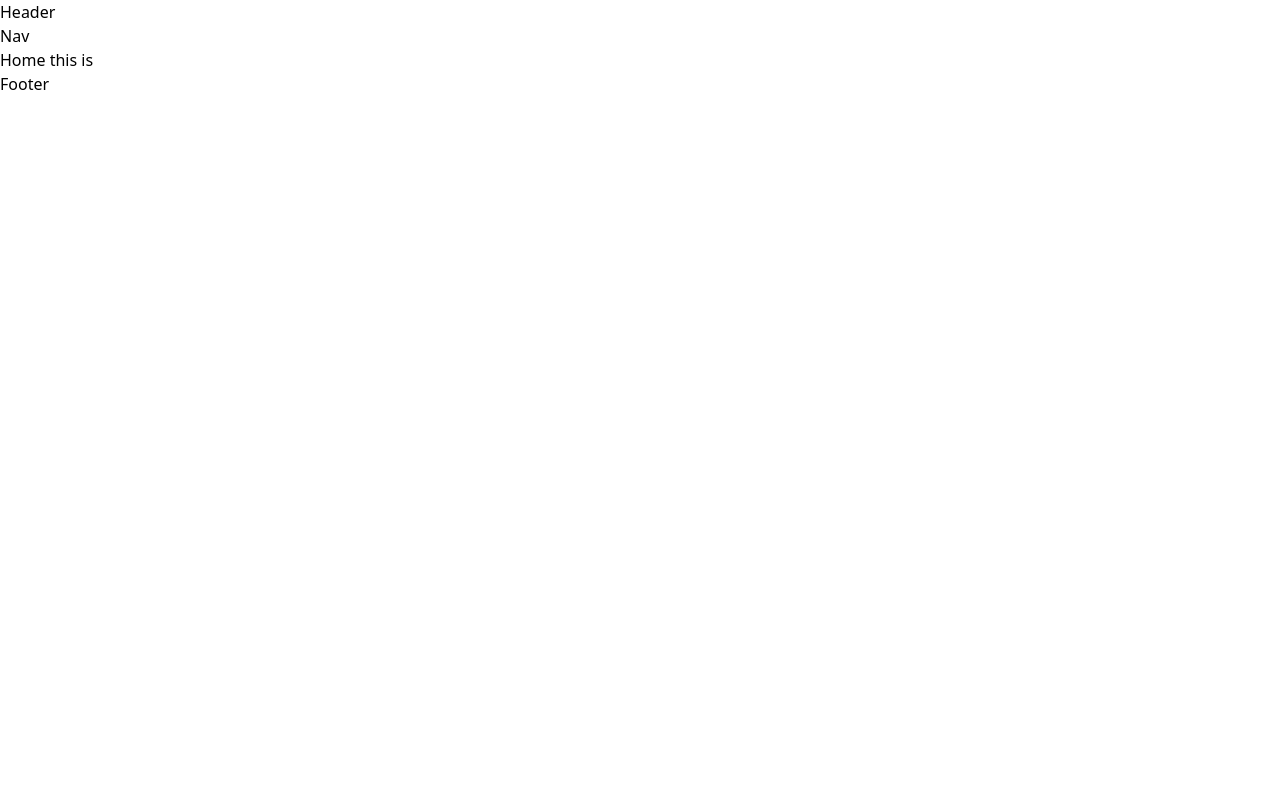
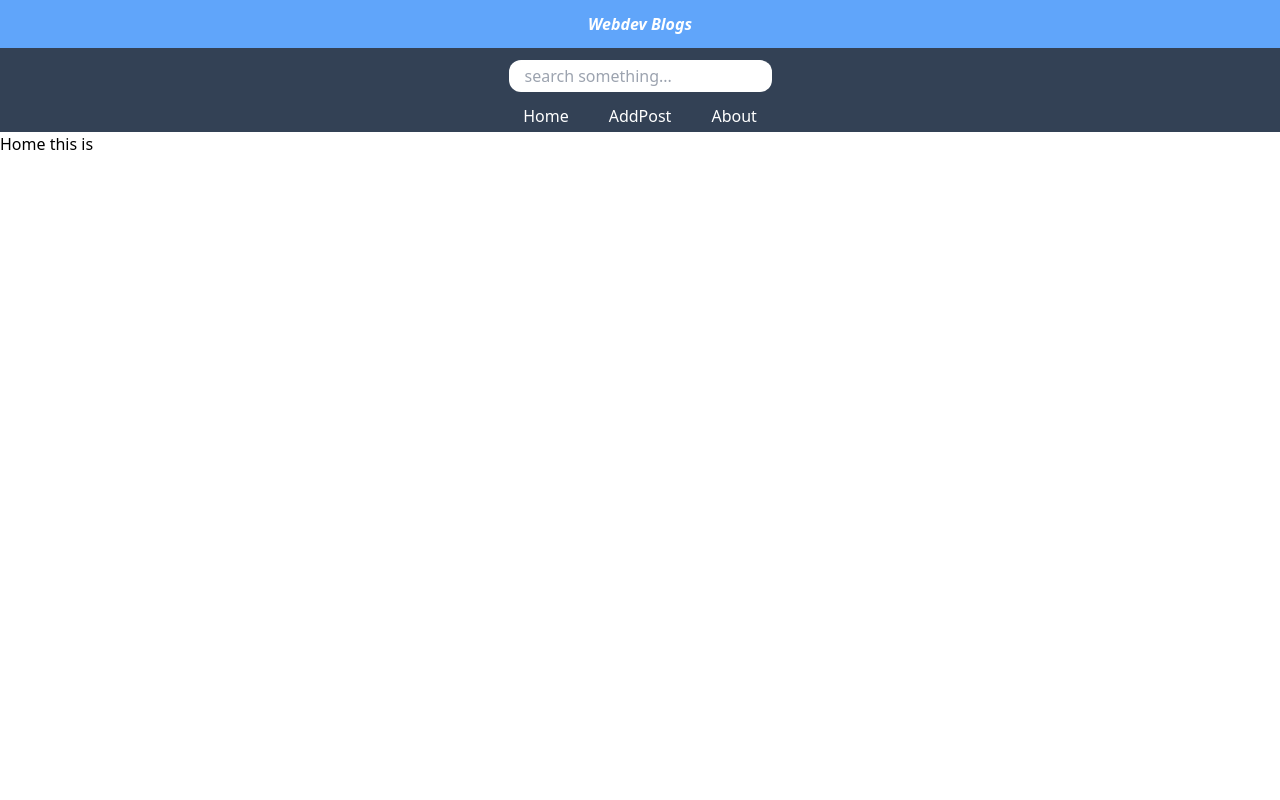
Before and after one commit to zakirali05/blogsite, a React (Create React App) app: page / in a window 1280 px wide. Shown: the top 800 px of the page. Built offline with nearby package versions, Linux system fonts and the light colour scheme.

Commit message:
header nav footer desginig done

```diff
--- a/src/About.js
+++ b/src/About.js
@@ -1,7 +1,7 @@
 import React from "react";
 
 const About = () => {
-  return <div>About</div>;
+  return <main className="flex-col  h-[100vh]">About</main>;
 };
 
 export default About;
--- a/src/AddPost.js
+++ b/src/AddPost.js
@@ -1,7 +1,7 @@
 import React from "react";
 
 const AddPost = () => {
-  return <div>AddPost</div>;
+  return <main className="flex-col  h-[100vh]">AddPost</main>;
 };
 
 export default AddPost;
--- a/src/App.js
+++ b/src/App.js
@@ -19,11 +19,12 @@ import {
   useHistory,
 } from "react-router-dom";
 function App() {
+  const [search, setSearch] = useState("");
   return (
     <div className="App">
       <Router>
-        <Header />
-        <Nav />
+        <Header title="Webdev Blogs" />
+        <Nav search={search} setSearch={setSearch} />
 
         <Routes>
           <Route path="/" element={<Home />} />
--- a/src/Footer.js
+++ b/src/Footer.js
@@ -1,7 +1,13 @@
 import React from "react";
 
 function Footer() {
-  return <div>Footer</div>;
+  const date = new Date();
+  const year = date.getFullYear();
+  return (
+    <footer className="h-8 p-6 bg-blue-400 text-white font-bold flex items-center justify-center ">
+      <h2>copyright @ {year}</h2>
+    </footer>
+  );
 }
 
 export default Footer;
--- a/src/Header.js
+++ b/src/Header.js
@@ -1,7 +1,13 @@
 import React from "react";
 
-const Header = () => {
-  return <div>Header</div>;
+const Header = ({ title }) => {
+  return (
+    <header className="h-8 p-6 bg-blue-400 text-white font-bold flex items-center justify-center ">
+      <h1>
+        <em>{title}</em>
+      </h1>
+    </header>
+  );
 };
 
 export default Header;
--- a/src/Home.js
+++ b/src/Home.js
@@ -1,7 +1,7 @@
 import React from "react";
 
 const Home = () => {
-  return <div>Home this is</div>;
+  return <main className="flex-col  h-[100vh]">Home this is</main>;
 };
 
 export default Home;
--- a/src/Nav.js
+++ b/src/Nav.js
@@ -1,7 +1,42 @@
 import React from "react";
+import { Link } from "react-router-dom";
 
-const Nav = () => {
-  return <div>Nav</div>;
+const Nav = ({ search, setSearch }) => {
+  return (
+    <nav className="bg-slate-700 h-22 ">
+      <form align="center" className="pt-3" onSubmit={(e) => e.preventDefault}>
+        <label htmlFor="search" className="hidden">
+          Search
+        </label>
+        <input
+          className="px-4 py-1 rounded-xl"
+          id="search"
+          type="text"
+          value={search}
+          onChange={(e) => setSearch(e.target.value)}
+          placeholder="search something..."
+        />
+        <ul className="flex justify-center gap-8 pt-2 text-white">
+          <Link to={"/"}>
+            {" "}
+            <li className="hover:bg-white  hover:text-black cursor-pointer p-1">
+              Home
+            </li>
+          </Link>
+          <Link to={"/addpost"}>
+            <li className="hover:bg-white hover:text-black cursor-pointer p-1">
+              AddPost
+            </li>
+          </Link>
+          <Link to={"/about"}>
+            <li className="hover:bg-white hover:text-black cursor-pointer p-1">
+              About
+            </li>
+          </Link>
+        </ul>
+      </form>
+    </nav>
+  );
 };
 
 export default Nav;
```
